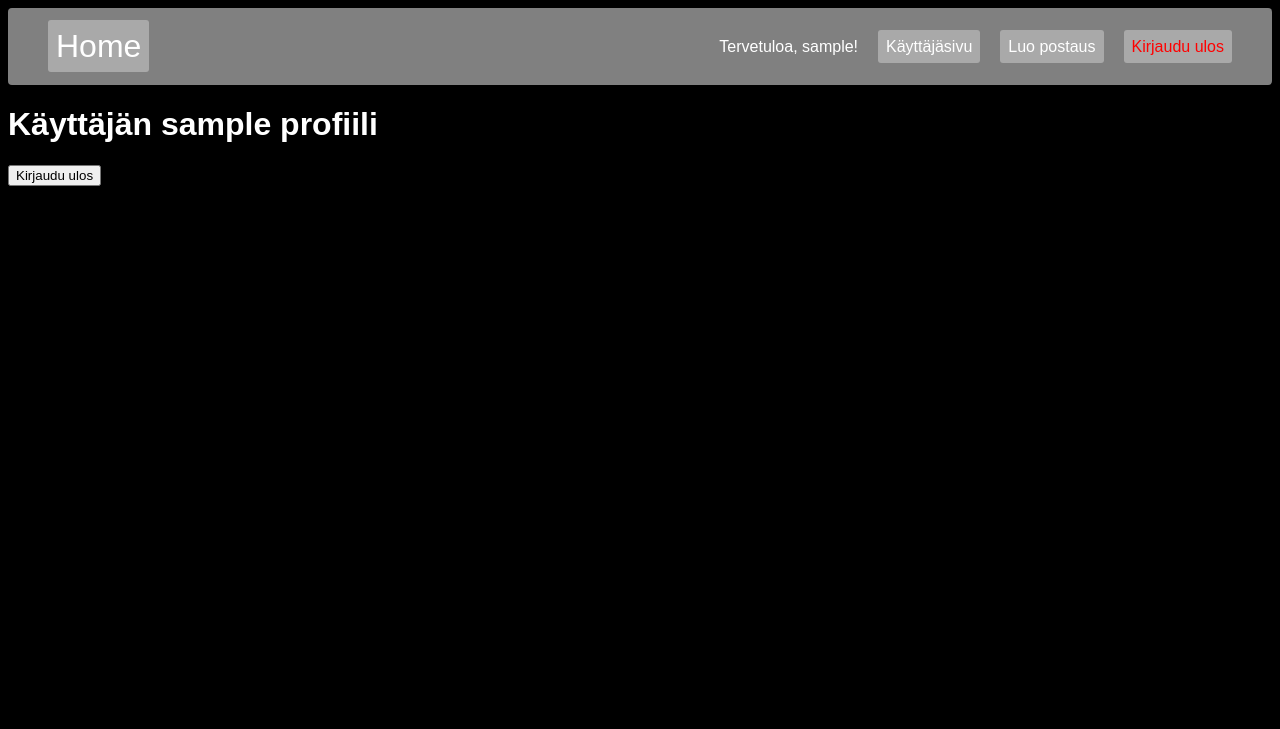
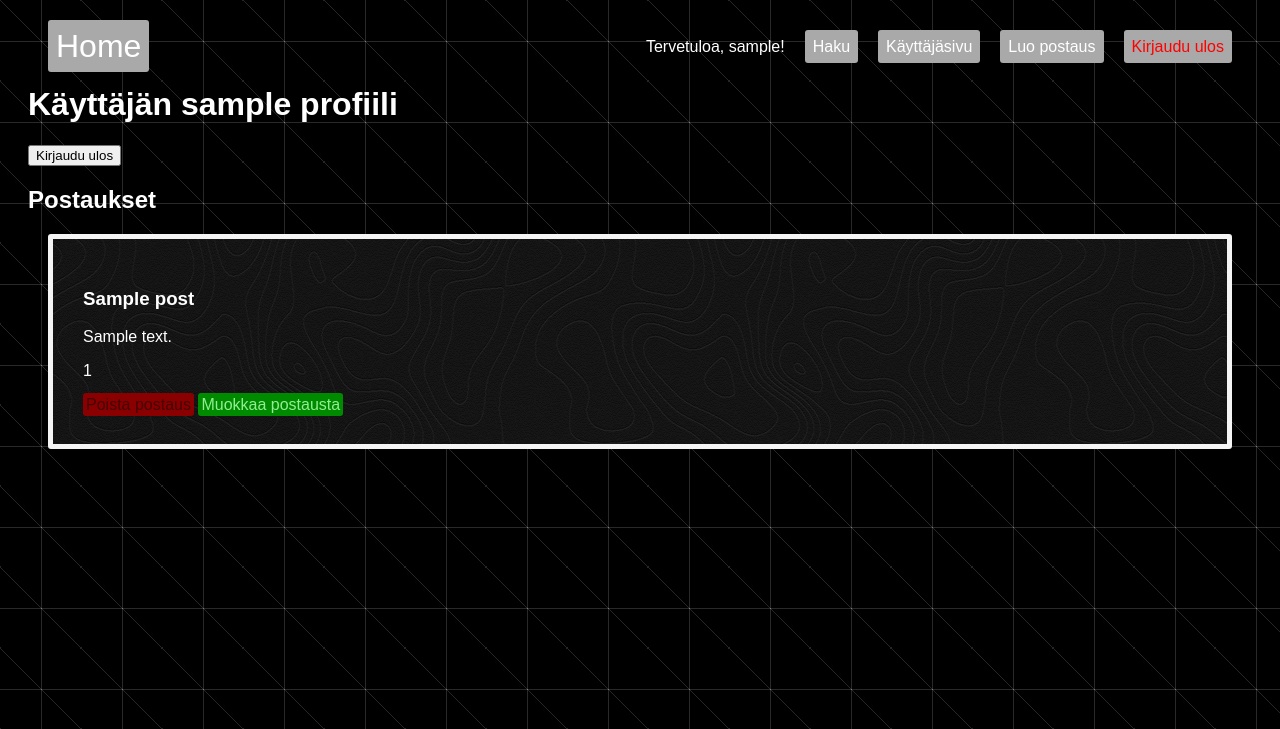
Before and after one commit to NonPlayChar/tietokone-forum, a Flask app: page /user/1 in a window 1280 px wide. Shown: the top 729 px of the page. Run offline with Flask 3, Linux system fonts and the light colour scheme; the visitor is signed in with stand-in values (Sample User, id 1); tables that the repository leaves empty hold one stand-in row (values such as "Sample post").

Commit message:
editpage, deletepage, formatting.

```diff
--- a/tikawe/app.py
+++ b/tikawe/app.py
@@ -1,5 +1,5 @@
-from flask import Flask, request, render_template, redirect, session
-from database import initiate_database, create_user, login_user, fetch_user, create_post, fetch_posts, fetch_post
+from flask import Flask, request, render_template, redirect, session, abort
+from database import initiate_database, create_user, login_user, fetch_user, create_post, fetch_posts, fetch_post, fetch_userpost, delete_post, search_post, update_content
 from functions import secret_key
 
 app = Flask(__name__)
@@ -8,6 +8,9 @@ initiate_database()
 
 loggedin_user = None
 
+def isAuth():
+    # A function to check if the session is set and redirect if not
+    pass
 
 @app.route("/")
 def index():
@@ -55,9 +58,8 @@ def login():
 
 @app.route('/user/<int:userid>')
 def user_page(userid: int):
-    if not session or not session['userid']:
-        return redirect('/login')
-    return render_template('userpage.html')
+    posts = fetch_userpost(userid)
+    return render_template('userpage.html', posts=posts)
 
 
 
@@ -87,11 +89,43 @@ def posting_page():
 def post_page(postid: int):
     return render_template('post-page.html', post=fetch_post(postid))
 
-@app.route('/delete-post')
-def delete_page(postid=None):
+@app.route('/delete-post/<int:postid>', methods=['GET', 'POST'])
+def delete_page(postid):
     if not session or not session['userid']:
         return redirect('/login')
-    return render_template('delete-post.html')
+    post = fetch_post(postid)
+    post_author_id = post['userid']
+    if session['userid'] != post_author_id:
+        abort(403)
+    if request.method == 'POST':
+        if request.form['action'] == 'Poista':
+            delete_post(postid)
+            return redirect('/')
+        elif request.form['action'] == 'Palaa takaisin':
+            return redirect('/')
+    return render_template('delete-post.html', post=post)
+
+@app.route("/search")
+def search():
+    query = request.args.get("query")
+    results = search_post(query) if query else []
+    print(results)
+    return render_template("search.html", query=query, results=results)
+
+@app.route('/edit/<int:postid>', methods=['GET', 'POST'])
+def edit_page(postid):
+    if not session or not session['userid']:
+        return redirect('/login')
+    post = fetch_post(postid)
+    post_author_id = post['userid']
+    if session['userid'] != post_author_id:
+        abort(403)
+    if request.method == 'POST':
+        updated_desc = request.form['content']
+        print(update_content(updated_desc, postid))
+        return redirect(f'../post/{postid}')
+    return render_template('edit-post.html', post=post)
+
 
 @app.route('/test')
 def test():
--- a/tikawe/database.py
+++ b/tikawe/database.py
@@ -84,9 +84,6 @@ def create_post(uid: int, t, c, r, g, m, s, d):
     db.commit()
     db.close()
     return 'True'
-    # except Exception as e:
-    #     print('Error: ', e)
-    #     return 'False'
 
 def fetch_posts():
     db = sqlite3.connect('database.db')
@@ -104,6 +101,22 @@ def fetch_posts():
 
     return posts
 
+def fetch_userpost(userid: int) -> list:
+    db = sqlite3.connect('database.db')
+    cursor = db.cursor()
+    userposts = cursor.execute('SELECT * FROM posts WHERE userid = ?', (userid, ))
+
+    column_names = [description[0] for description in cursor.description]
+    posts = list()
+
+    for row in userposts:
+        post_dict = {column_names[i]: row[i] for i in range(len(column_names))}
+        posts.append(post_dict)
+
+    db.close()
+
+    return posts
+
 def fetch_post(postid: int):
     db = sqlite3.connect('database.db')
     cursor = db.cursor()
@@ -111,3 +124,43 @@ def fetch_post(postid: int):
     column_names = [description[0] for description in cursor.description]
     postdata = {column_names[i]: fetch_result[i] for i in range(len(column_names))}
     return postdata
+
+
+def search_post(query):
+    db = sqlite3.connect('database.db')
+    cursor = db.cursor()
+    fetch_result = cursor.execute('''
+            SELECT *
+            FROM posts p
+            JOIN userdata u ON u.userid = p.userid
+            WHERE p.desc LIKE ? OR p.title LIKE ?
+            ORDER BY p.timestamp DESC''', ("%" + query + "%", "%" + query + "%")).fetchall()
+    posts = list()
+    column_names = [description[0] for description in cursor.description]
+    for post in fetch_result:
+        postdata = {column_names[i]: post[i] for i in range(len(column_names))}
+        posts.append(postdata)
+    return posts
+
+
+def update_content(content, postid):
+    db = sqlite3.connect('database.db')
+    db.execute('''
+            UPDATE posts SET desc = ? WHERE postid = ?
+    ''', (content, postid))
+    db.commit()
+    db.close()
+    return True
+
+
+def delete_post(postid):
+    try:
+        db = sqlite3.connect('database.db')
+        db.execute('DELETE FROM posts WHERE postid = ?', (postid, ))
+        db.commit()
+        db.close()
+        return True
+    except Exception as e:
+        print('Error:', e)
+        db.close()
+        return False
--- a/tikawe/static/css/base.css
+++ b/tikawe/static/css/base.css
@@ -2,6 +2,10 @@ body {
     font-family: Arial, sans-serif; /* Font for the entire page */
     background-color: #000000; /* Light gray background */
     color: white;
+    background-image: url('../images/background.png');
+    background-repeat: repeat; /* Tile the background image */
+    background-attachment: fixed; /* Allow the background image to scroll with the content */
+    background-size: auto; /*
 }
 
 nav {
@@ -50,6 +54,7 @@ li#home {
 a#post {
     text-decoration: none;
     color: white;
+
 }
 
 a#delete {
@@ -57,23 +62,38 @@ a#delete {
     padding: 3px;
     border-radius: 3px;
     background-color: rgb(138, 0, 0);
-    color: red;
+    color: rgb(71, 0, 0);
+}
+
+a#edit {
+    text-decoration: none;
+    padding: 3px;
+    border-radius: 3px;
+    background-color: rgb(0, 138, 0);
+    color: lightgreen;
 }
 
 div.post {
     padding: 30px;
     border: 5px;
-    border-color: rgb(28, 170, 90);
+    border-color: whitesmoke;
+    border-radius: 3px;
+    border-style: solid;
+    margin: 20px;
+    background-image: url('../images/postbackground.png');
+    background-size: auto;
+    background-color: #000000;
+}
+
+div#post-page {
+    padding: 30px;
+    border: 5px;
+    border-color: whitesmoke;
     border-radius: 3px;
     border-style: solid;
     margin: 20px;
 }
 
-div#post-page {
-    padding: 30px;
-    border: 5px;
-    border-color: rgb(28, 170, 90);
-    border-radius: 3px;
-    border-style: solid;
-    margin: 20px;
+header#header {
+    margin-bottom: 20px; /* Space below the header */
 }
--- a/tikawe/templates/base.html
+++ b/tikawe/templates/base.html
@@ -13,6 +13,7 @@
                 <li id="home"><a href="/">Home</a></li>
                 {% if session.username %}
                     <li><span>Tervetuloa, {{ session.username }}!</span></li>
+                    <li><a href="/search">Haku</a></li>
                     <li><a href="/user/{{ session.userid }}">Käyttäjäsivu</a></li>
                     <li><a href="/create-post">Luo postaus</a></li>
                     <li><a href="/logout" id="logout">Kirjaudu ulos</a></li>
--- a/tikawe/templates/post-page.html
+++ b/tikawe/templates/post-page.html
@@ -15,7 +15,8 @@
         <li>storage: {{ post.storage }}</li>
     </ul>
     {% if session.userid == post.userid %}
-        <a href="/delete-post" id="delete">Delete post</a>
+        <a href="/delete-post/{{ post.postid }}" id="delete">Poista postaus</a>
+        <a href="/edit/{{ post.postid }}" id="edit">Muokkaa postausta</a>
     {% endif %}
   </div>
   <div>
--- a/tikawe/templates/userpage.html
+++ b/tikawe/templates/userpage.html
@@ -9,4 +9,23 @@
     <button onclick="window.location='/logout'">Kirjaudu ulos</button>
   </div>
 
+  <div>
+    <h2>Postaukset</h2>
+    {% for post in posts %}
+      <a href="/post/{{ post.postid }}" id="post">
+        <div class="post">
+          <h3>{{ post.title }}</h3>
+          <p>{{ post.desc }}</p>
+          <p>{{ post.timestamp }}</p>
+          {% if session.userid == post.userid %}
+            <a href="/delete-post/{{ post.postid }}" id="delete">Poista postaus</a>
+            <a href="/edit/{{ post.postid }}" id="edit">Muokkaa postausta</a>
+          {% endif %}
+        </div>
+      </a>
+    {% else %}
+      <p>Ei postauksia.</p>
+    {% endfor %}
+  </div>
+
 {% endblock %}
```
Also changed, not shown: tikawe/templates/delete-post.html (+3 -4 lines), tikawe/templates/edit-post.html (added, +17 -0 lines), tikawe/templates/search.html (+36 -0 lines), tikawe/static/images/background.png (added), tikawe/static/images/postbackground.png (added).
